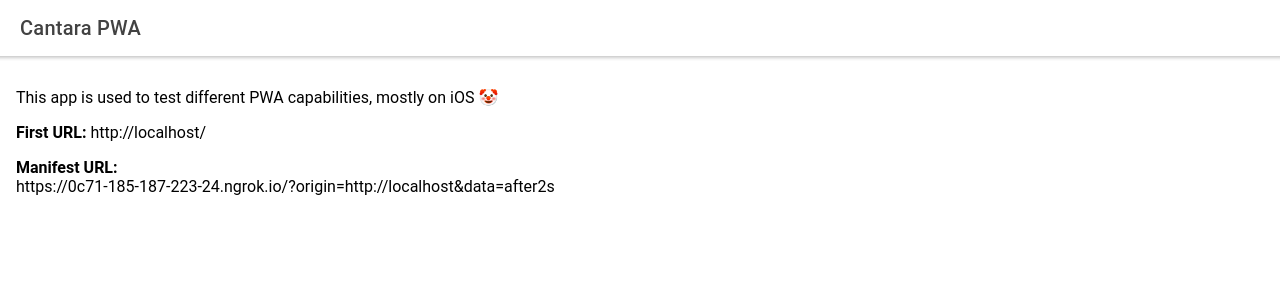
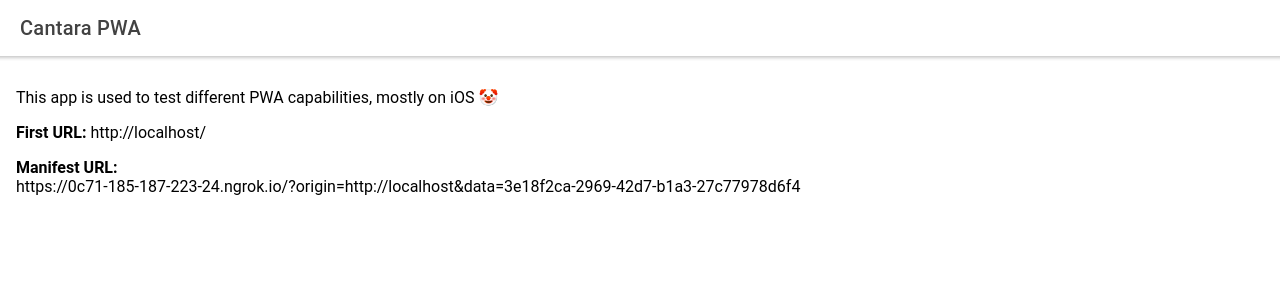
Before and after one commit to scriptify/cantara-playground, a React app in the folder react-apps/app/: page / in a window 1280 px wide. Shown: the top 300 px of the page. Built offline with nearby package versions, Linux system fonts and the light colour scheme; the HTML template or start-up script is replaced by a standard one.

Commit message:
fix: pass device id in manifet

```diff
--- a/react-apps/app/src/components/Shell/index.tsx
+++ b/react-apps/app/src/components/Shell/index.tsx
@@ -12,7 +12,17 @@ type Props = {};
 
 let firstUrl = window.location.href;
 
-function getManifestUrl(data: string = 'yoyoyo') {
+function v4() {
+  return 'xxxxxxxx-xxxx-4xxx-yxxx-xxxxxxxxxxxx'.replace(/[xy]/g, function (c) {
+    var r = (Math.random() * 16) | 0,
+      v = c == 'x' ? r : (r & 0x3) | 0x8;
+    return v.toString(16);
+  });
+}
+
+const deviceId = v4();
+
+function getManifestUrl(data: string = deviceId) {
   return `https://0c71-185-187-223-24.ngrok.io/?origin=${window.location.origin}&data=${data}`;
 }
 
@@ -20,12 +30,6 @@ const Shell = (props: Props) => {
   const [manifestUrl, setManifestUrl] = React.useState<string>(
     getManifestUrl(),
   );
-
-  useEffect(() => {
-    setTimeout(() => {
-      setManifestUrl(getManifestUrl('after2s'));
-    }, 2000);
-  }, []);
 
   return (
     <>
```
